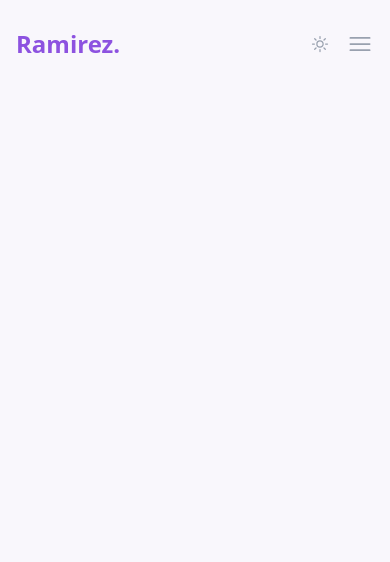
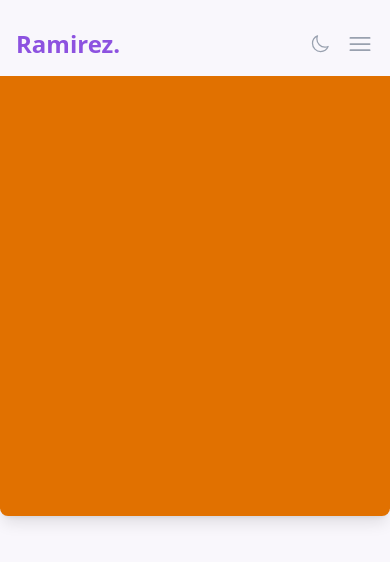
Before and after one commit to hectorlil48/my-portfolio, a React (Vite) app: page / in a window 390 px wide. Both pictures are taken after a click on the button 360 px from the left and 44 px from the top of the page. Shown: the top 562 px of the page. Built offline with nearby package versions, Linux system fonts and the light colour scheme.

Commit message:
Added a toggle function to display the menu when icon is clicked. Also changed the light and dark mode icons to show the icon the user wants to change into.

```diff
--- a/src/components/Navbar.jsx
+++ b/src/components/Navbar.jsx
@@ -1,10 +1,16 @@
 import { Bars3Icon } from "@heroicons/react/24/outline";
 import ToggleLightDark from "./ToggleLightDark";
+import { useState } from "react";
 
 const Navbar = () => {
+  const [isOpen, setIsOpen] = useState(false);
+
+  const toggleMenu = () => setIsOpen(!isOpen);
+
   return (
     <nav className="bg-transparent fixed top-0 w-full z-50 transition-all duration-300 py-4">
-      <div className="max-w-7xl mx-auto px-4 sm:px-6 lg:px-8 flex items-center justify-between h-14">
+      <div className="max-w-7xl mx-auto px-4 sm:px-6 lg:px-8">
+        <div className="flex items-center justify-between h-14">
           <div>
             <h1 className="text-2xl font-bold text-primary ">
               <a
@@ -18,11 +24,19 @@ const Navbar = () => {
 
           <div className="flex items-center justify-center gap-4">
             <ToggleLightDark />
-          <button className="text-gray-400 hover:text-primary focus:outline-none focus-visible:ring-2 focus-visible:ring-primary">
+            <button
+              onClick={toggleMenu}
+              className="text-gray-400 hover:text-primary focus:outline-none focus-visible:ring-2 focus-visible:ring-primary"
+            >
               <Bars3Icon className="h-7 w-7" />
             </button>
           </div>
         </div>
+      </div>
+
+      {isOpen && (
+        <div className="h-110 bg-amber-600 md:hidden shadow-lg rounded-b-lg mt-1 "></div>
+      )}
     </nav>
   );
 };
--- a/src/components/ToggleLightDark.jsx
+++ b/src/components/ToggleLightDark.jsx
@@ -24,9 +24,9 @@ const ToggleLightDark = () => {
     <button
       onClick={toggleTheme}
       className="text-gray-400 hover:text-primary focus:outline-none focus-visible:ring-2 focus-visible:ring-primary"
-      aria-label="Toggle theme"
+      aria-label={`Switch to ${theme === "light" ? "dark" : "light"} mode`}
     >
-      {theme === "dark" ? (
+      {theme === "light" ? (
         <MoonIcon className="h-5 w-5" />
       ) : (
         <SunIcon className="h-5 w-5" />
```
Lines whose indentation alone changed are shown as unchanged.
